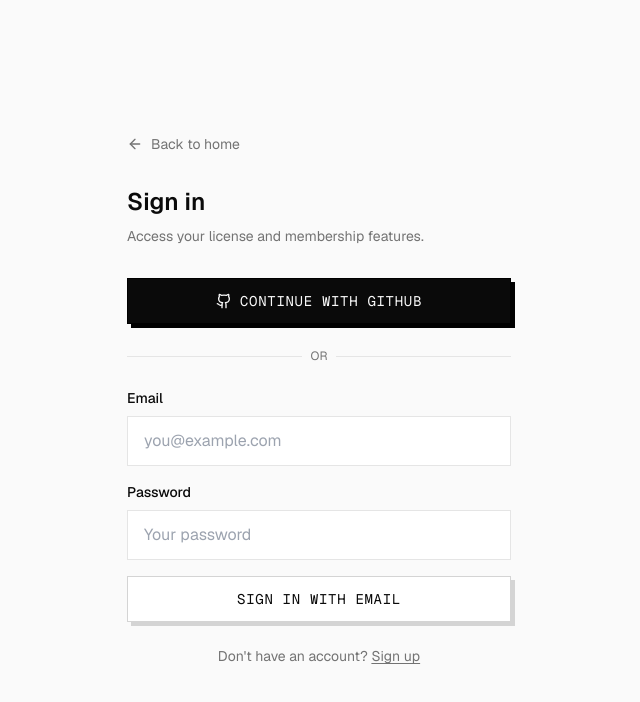
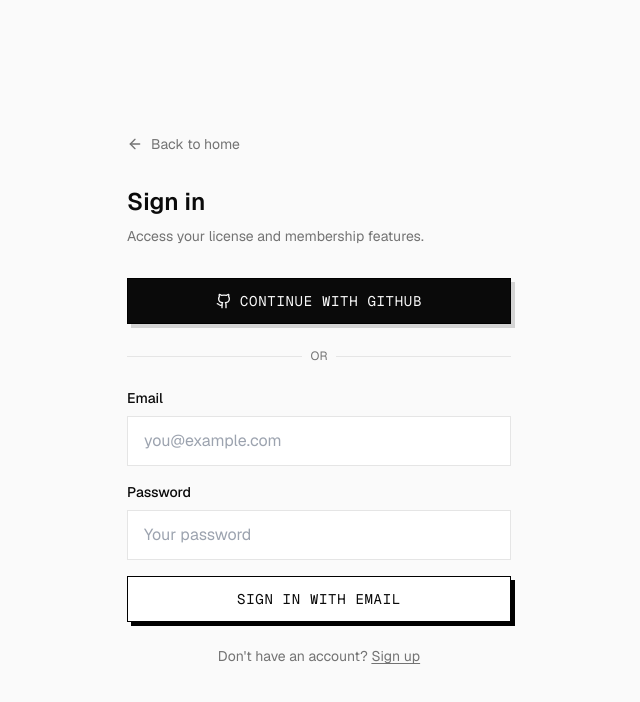
Before and after one commit to EvolvingLMMs-Lab/lmms-lab-writer, a Next.js app in the folder apps/web/: page /login in a window 1280 px wide. Shown: the top 702 px of the page, without its empty margins (321-961 px from the left). Built offline with nearby package versions, Linux system fonts and the light colour scheme.

Commit message:
Fix button shadows: primary uses gray, secondary uses black

```diff
--- a/apps/web/src/app/globals.css
+++ b/apps/web/src/app/globals.css
@@ -56,16 +56,15 @@
 
 .btn-primary {
   @apply bg-foreground text-background;
+  box-shadow: 4px 4px 0 0 #d4d4d4;
+}
+
+.btn-primary:hover {
+  box-shadow: 2px 2px 0 0 #d4d4d4;
 }
 
 .btn-secondary {
   @apply bg-white text-foreground;
-  border-color: #d4d4d4;
-  box-shadow: 4px 4px 0 0 #d4d4d4;
-}
-
-.btn-secondary:hover {
-  box-shadow: 2px 2px 0 0 #d4d4d4;
 }
 
 .logo-bar {
```
